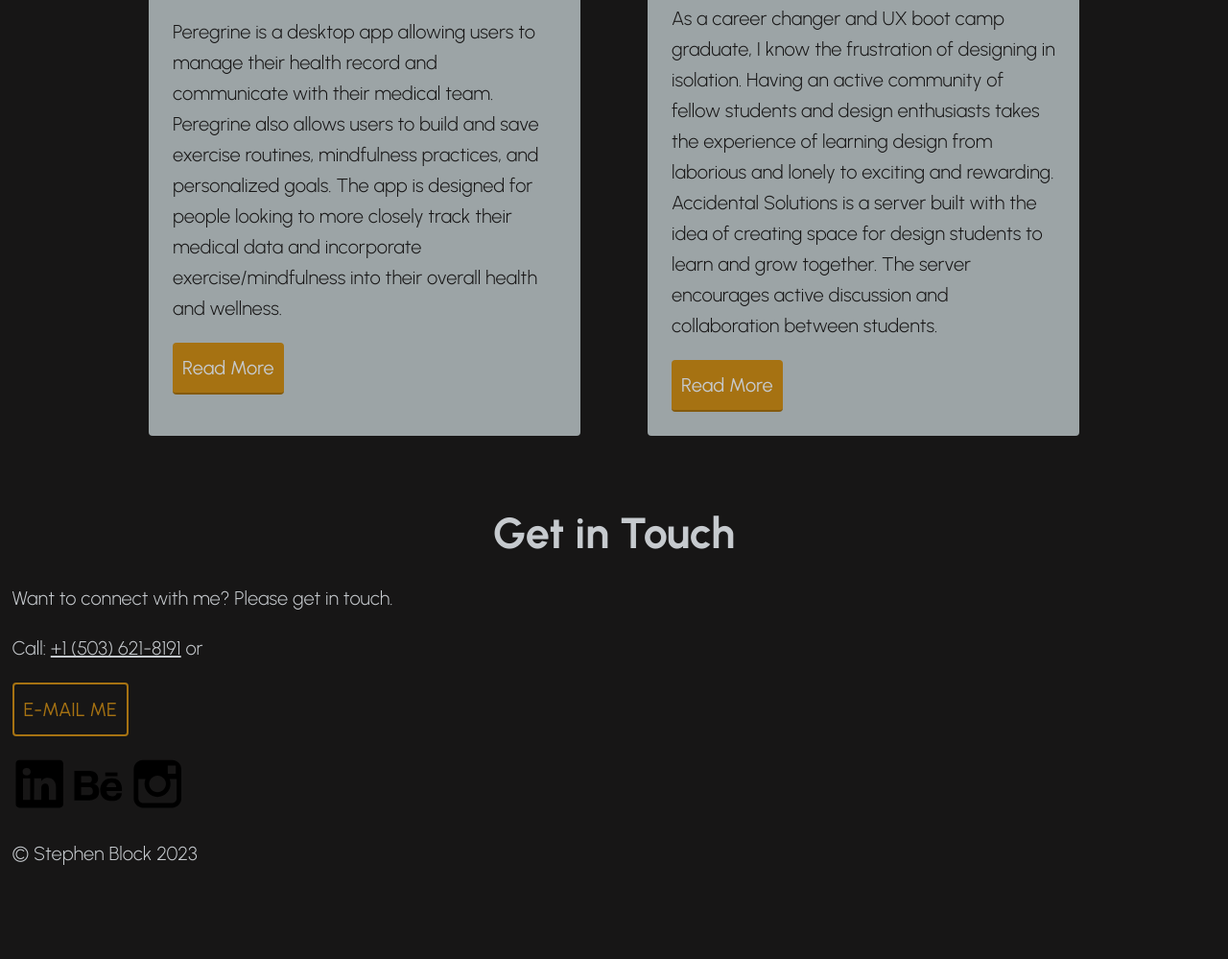
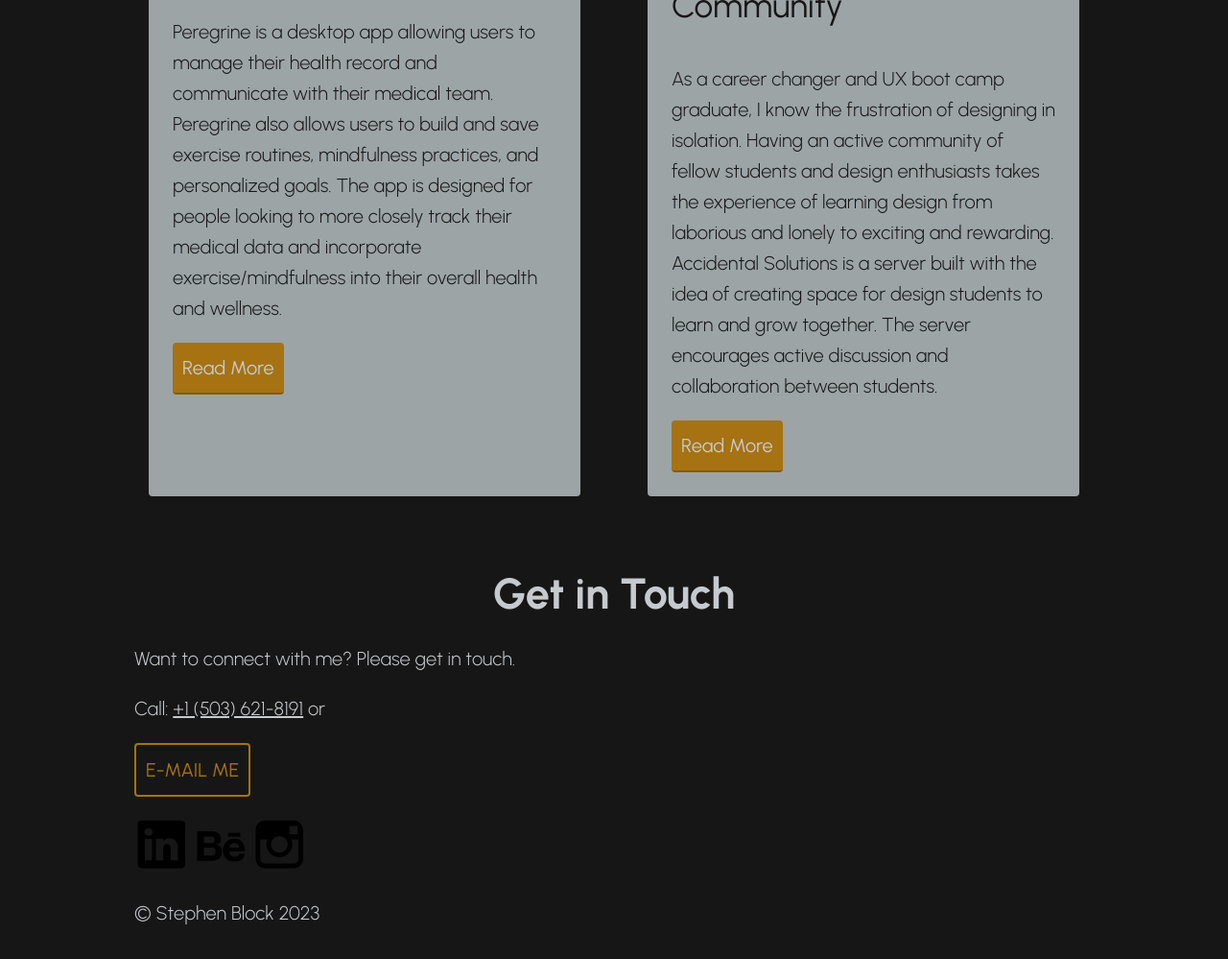
Before and after one commit to andthatsthetruth/stephen_block_design, a plain HTML site: page index.html in a window 1280 px wide. Shown: the part 929-1928 px from the top of the page at 96% size. Before the commit the page ends 1867 px from the top, so only its background shows below. Drawn offline with nearby package versions, Linux system fonts and the light colour scheme.

Commit message:
footer alignment @ >1024

```diff
--- a/css/styles.css
+++ b/css/styles.css
@@ -342,6 +342,23 @@ footer h2 {
         max-width: 450px;
     }
 
+    footer {
+        display: flex;
+        flex-direction: column;
+        align-items: center;
+    }
+
+    footer .container {
+        width: 1000px;
+        display: flex;
+        flex-direction: column;
+        align-items: flex-start;
+    }
+
+    footer h2 {
+        text-align: center;
+    }
+
     }
 
     /*
--- a/index.html
+++ b/index.html
@@ -77,8 +77,8 @@
                     <div class="project02 col-md-6"> <!--!column 02-->
                         <a href="peregrine.html">
                             <picture>
-                                <source srcset="img/discord/acc_sol_logo.png">
-                                <img id="project-img02" src="img/discord/acc_sol_logo.png" alt="Accidental Solutions Discord Logo">
+                                <source srcset="img/discord/accsol_logo.png">
+                                <img id="project-img02" src="img/discord/accsol_logo.png" alt="Accidental Solutions Discord Logo">
                             </picture>
                         </a>
                         <div> <!--!column 02-->
@@ -99,13 +99,13 @@
 
     <footer>
         <div class="container">
-            <div>
-                <h2>Get in Touch</h2>
+            <h2>Get in Touch</h2>
+            <div class="contact">
                 <p>Want to connect with me? Please get in touch.</p>
                 <p> Call: <a href="tel:+15036218191" id="call">+1 (503) 621-8191</a> or </p>
                 <p><a href="mailto:smblock0489@gmial.com" class="button email">E-mail me</a></p>
             </div>
-            <div>
+            <div class="socials">
                 <a href="https://www.linkedin.com/in/stephen-block-design/" target="_blank">
                     <svg enable-background="new 0 0 56.693 56.693" height="56.693px" id="linkedin" version="1.1"
                         viewBox="0 0 56.693 56.693" width="56.693px" xml:space="preserve" xmlns="http://www.w3.org/2000/svg" xmlns:xlink="http://www.w3.org/1999/xlink">
@@ -135,7 +135,7 @@
                     </svg>
                 </a>
             </div>
-            <div>
+            <div class="copyright">
                 <p>&copy; Stephen Block 2023</p>
             </div>
         </div>
```
Also changed, not shown: img/discord/acc_sol_logo.png (deleted), img/discord/accsol_logo.png (added).
